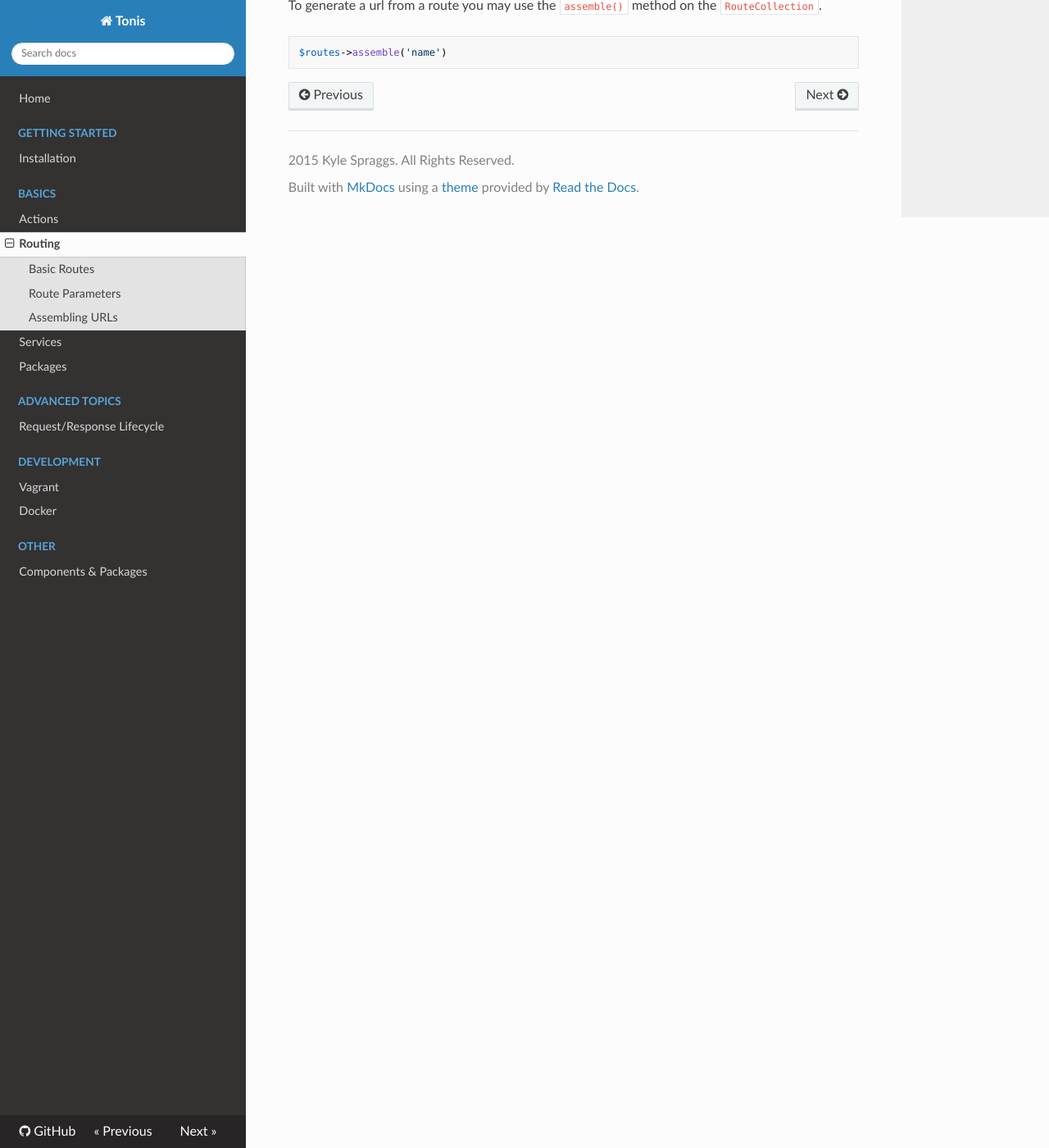
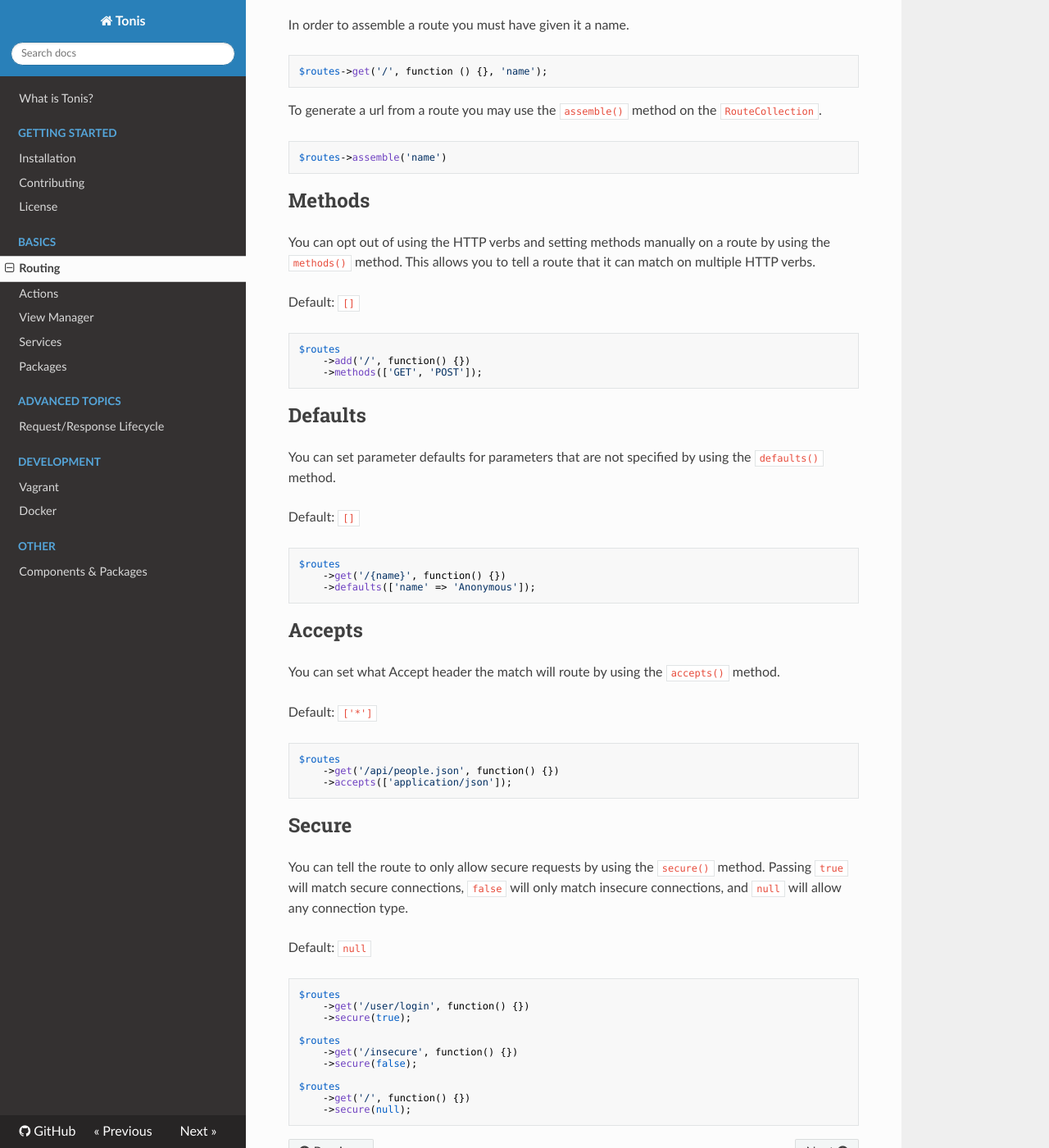
Before and after one commit to tonis-io-legacy/tonis-project, an MkDocs documentation site: the page built from docs/basics/routing.md, in a window 1280 px wide and 1400 px high, scrolled down 1177 px. Shown: the whole window at 82% size. Built offline with MkDocs 1.6.1, drawn with Linux system fonts in a browser that asks for light colours; nearby versions of some CDN libraries; old or Windows-style settings are respelled for this version of MkDocs; some of the changed text lies outside the part shown.

Commit message:
Doc updates

````diff
--- a/docs/basics/routing.md
+++ b/docs/basics/routing.md
@@ -1,17 +1,25 @@
-Routing (Tonis\Router)
-======================
-
 You define routes by using the `Tonis\Router\RouteCollection` available to Tonis. Additionally, packages may
 use the `configureRoutes()` method to define their routes.
 
 Basic Routes
 ------------
 
-The route collection featuers convenience methods which map directly to HTTP methods.
+You can add routes to the route collection using the `add()` method.
+
+```php
+$routes->add('/', function() {
+    return 'Hey Tonis';
+});
+```
+
+HTTP Verbs
+----------
+
+The route collection provides methods mapped to HTTP verbs as a convenience.
 
 ```php
 $routes->get('/', function () {
-    return 'Hey Tonis';
+    //
 });
 
 $routes->post('/', function () {
@@ -68,3 +76,66 @@ To generate a url from a route you may use the `assemble()` method on the `Route
 ```php
 $routes->assemble('name')
 ```
+
+Methods
+-------
+
+You can opt out of using the HTTP verbs and setting methods manually on a route by using the `methods()` method.
+This allows you to tell a route that it can match on multiple HTTP verbs.
+
+Default: `[]`
+
+```php
+$routes
+    ->add('/', function() {})
+    ->methods(['GET', 'POST']);
+```
+
+Defaults
+--------
+
+You can set parameter defaults for parameters that are not specified by using the `defaults()` method.
+
+Default: `[]`
+
+```php
+$routes
+    ->get('/{name}', function() {})
+    ->defaults(['name' => 'Anonymous']);
+```
+
+Accepts
+-------
+
+You can set what Accept header the match will route by using the `accepts()` method.
+
+Default: `['*']`
+
+```php
+$routes
+    ->get('/api/people.json', function() {})
+    ->accepts(['application/json']);
+```
+
+Secure
+------
+
+You can tell the route to only allow secure requests by using the `secure()` method. Passing
+`true` will match secure connections, `false` will only match insecure connections, and `null` will
+allow any connection type.
+
+Default: `null`
+
+```php
+$routes
+    ->get('/user/login', function() {})
+    ->secure(true);
+
+$routes
+    ->get('/insecure', function() {})
+    ->secure(false);
+
+$routes
+    ->get('/', function() {})
+    ->secure(null);
+```
--- a/mkdocs.yml
+++ b/mkdocs.yml
@@ -5,12 +5,15 @@ site_url: http://tonis.io
 repo_url: https://github.com/tonis-io/tonis/
 theme: readthedocs
 pages:
-- Home: 'index.md'
+- What is Tonis?: 'index.md'
 - Getting Started:
   - 'Installation': 'getting-started/installation.md'
+  - 'Contributing': 'getting-started/contributing.md'
+  - 'License': 'getting-started/license.md'
 - Basics:
+  - 'Routing': 'basics/routing.md'
   - 'Actions': 'basics/actions.md'
-  - 'Routing': 'basics/routing.md'
+  - 'View Manager': 'basics/view-manager.md'
   - 'Services': 'basics/services.md'
   - 'Packages': 'basics/packages.md'
 - Advanced Topics:
````
Also changed, not shown: docs/basics/actions.md (deleted, +0 -2 lines), docs/basics/packages.md (deleted, +0 -2 lines), docs/basics/services.md (+0 -3 lines), docs/getting-started/installation.md (+0 -3 lines), docs/getting-started/license.md (added, +27 -0 lines), docs/index.md (+1 -7 lines), docs/basics/view-manager.md (added), docs/getting-started/contributing.md (added).
